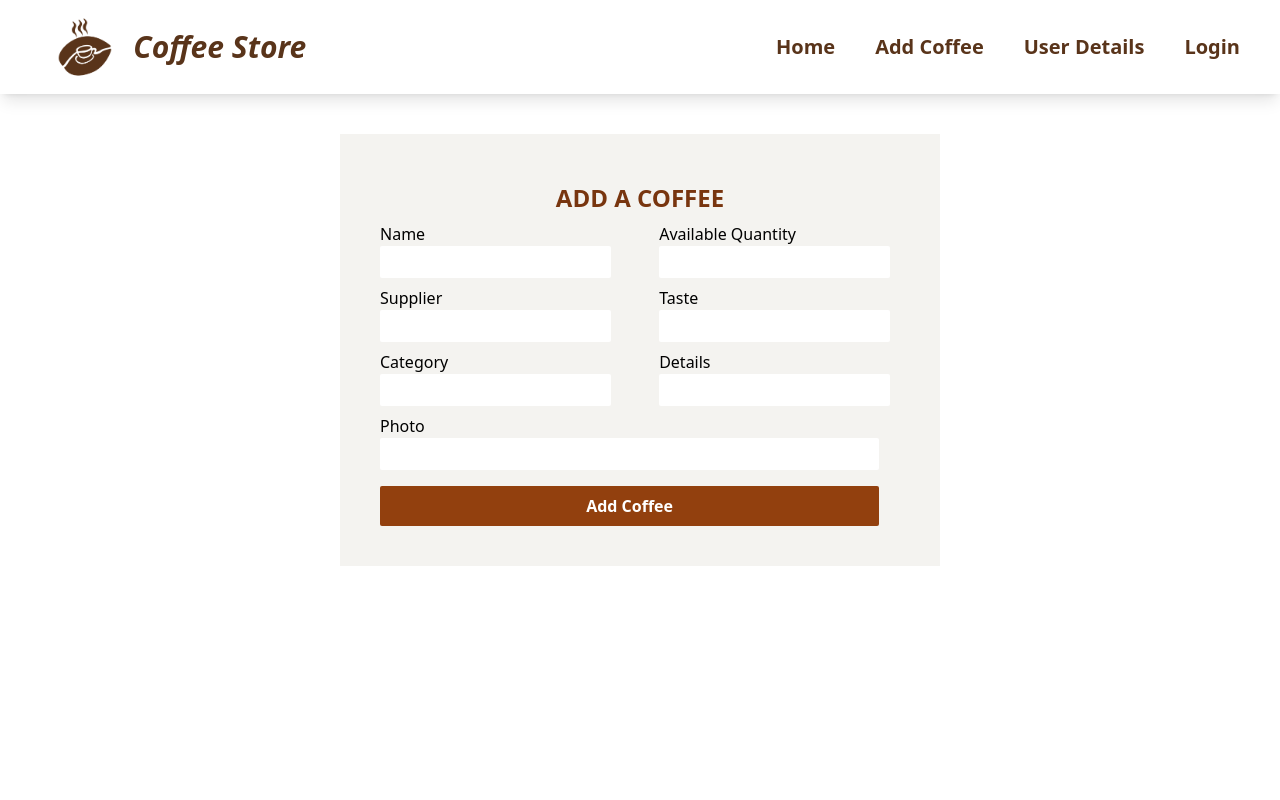
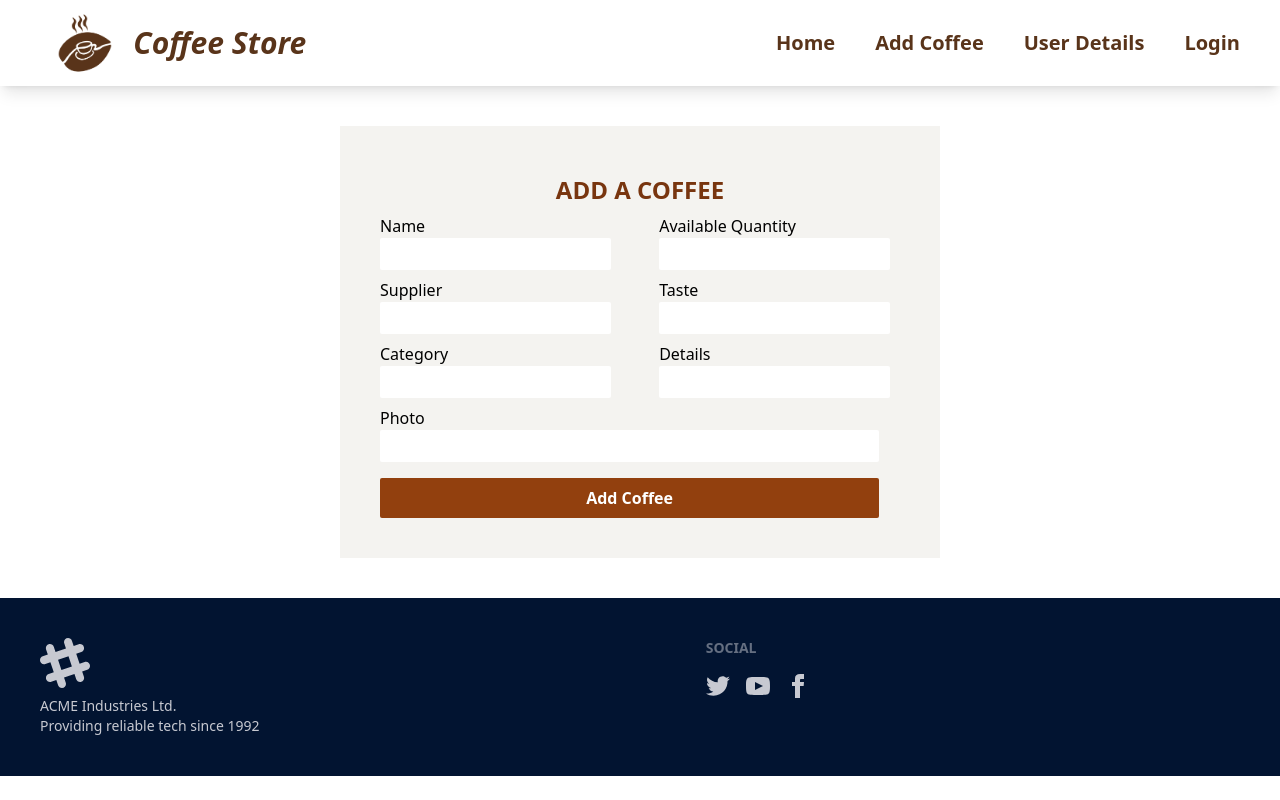
Before and after one commit to anupamahalder/coffee-store-client-side, a React (Vite) app: page /addcoffee in a window 1280 px wide. Built offline with nearby package versions, Linux system fonts and the light colour scheme; no server answers.

Commit message:
Added footer section to each pages

```diff
--- a/src/Layout/MainLayout.jsx
+++ b/src/Layout/MainLayout.jsx
@@ -1,11 +1,13 @@
 import { Outlet } from "react-router-dom";
 import Navbar from "../components/Header/Navbar";
+import Footer from "../components/Footer";
 
 const MainLayout = () => {
     return (
         <div>
             <Navbar></Navbar>
             <Outlet></Outlet>
+            <Footer></Footer>
         </div>
     );
 };
--- a/src/Pages/Login/Login.jsx
+++ b/src/Pages/Login/Login.jsx
@@ -30,7 +30,7 @@
             // steps 1. request to update from client side
             // 2. go to backend and take response
             // 3. backend will create an api to update to database and send resposne to client
-            fetch('https://coffee-store-server-side-4e2s3g6ma-anupama-halders-projects.vercel.app/user',{
+            fetch('http://localhost:5000/user',{
                 method: 'PATCH',
                 headers:{
                     'content-Type':'application/json'
--- a/src/Pages/Login/Register.jsx
+++ b/src/Pages/Login/Register.jsx
@@ -26,7 +26,7 @@
             const createdTime = res.user?.metadata?.creationTime;
             const user = {name, email, password, createdTime};
             // send user data to server
-            fetch('https://coffee-store-server-side-4e2s3g6ma-anupama-halders-projects.vercel.app/user',{
+            fetch('http://localhost:5000/user',{
                 method: 'POST',
                 headers:{
                     'content-Type': 'application/json'
--- a/src/Router/MyRoute.jsx
+++ b/src/Router/MyRoute.jsx
@@ -16,7 +16,7 @@
                 path: '/',
                 element: <Home></Home>,
                 // load data
-                loader: ()=>fetch('https://coffee-store-server-side-4e2s3g6ma-anupama-halders-projects.vercel.app/coffee')
+                loader: ()=>fetch('http://localhost:5000/coffee')
             },
             {
                 path: '/addcoffee',
@@ -26,7 +26,7 @@
                 path: '/updatecoffee/:id',
                 element: <UpdateCoffee></UpdateCoffee>,
                 // destructure params to get id from the url hit
-                loader: ({params})=>fetch(`https://coffee-store-server-side-4e2s3g6ma-anupama-halders-projects.vercel.app/coffee/${params.id}`)
+                loader: ({params})=>fetch(`http://localhost:5000/coffee/${params.id}`)
             },
             {
                 path: '/login',
@@ -35,7 +35,7 @@
             {
                 path: '/user',
                 element:<Users></Users>,
-                loader: ()=>fetch('https://coffee-store-server-side-4e2s3g6ma-anupama-halders-projects.vercel.app/user')
+                loader: ()=>fetch('http://localhost:5000/user')
             },
             {
                 path: '/register',
--- a/src/components/AddCoffee.jsx
+++ b/src/components/AddCoffee.jsx
@@ -16,7 +16,7 @@
         const coffeeData = {name, supplier, category, availableQuantity, taste, details, photo};
         console.log(coffeeData);
         // send data to server
-        fetch('https://coffee-store-server-side-4e2s3g6ma-anupama-halders-projects.vercel.app/coffee',{
+        fetch('http://localhost:5000/coffee',{
             method: 'POST',
             headers:{
                 'content-type':'application/json'
--- a/src/components/CoffeeCard/CoffeeCard.jsx
+++ b/src/components/CoffeeCard/CoffeeCard.jsx
@@ -21,7 +21,7 @@
           }).then((result) => {
             if (result.isConfirmed) {
                 console.log('Delete confirmed');
-                fetch(`https://coffee-store-server-side-4e2s3g6ma-anupama-halders-projects.vercel.app/coffee/${_id}`,{
+                fetch(`http://localhost:5000/coffee/${_id}`,{
                     method: 'DELETE'
                 })
                 .then(res => res.json())
--- /dev/null
+++ b/src/components/Footer.jsx
@@ -0,0 +1,21 @@
+
+const Footer = () => {
+    return (
+        <footer className="footer p-10 bg-neutral text-neutral-content">
+        <aside>
+            <svg width="50" height="50" viewBox="0 0 24 24" xmlns="http://www.w3.org/2000/svg" fillRule="evenodd" clipRule="evenodd" className="fill-current"><path d="M22.672 15.226l-2.432.811.841 2.515c.33 1.019-.209 2.127-1.23 2.456-1.15.325-2.148-.321-2.463-1.226l-.84-2.518-5.013 1.677.84 2.517c.391 1.203-.434 2.542-1.831 2.542-.88 0-1.601-.564-1.86-1.314l-.842-2.516-2.431.809c-1.135.328-2.145-.317-2.463-1.229-.329-1.018.211-2.127 1.231-2.456l2.432-.809-1.621-4.823-2.432.808c-1.355.384-2.558-.59-2.558-1.839 0-.817.509-1.582 1.327-1.846l2.433-.809-.842-2.515c-.33-1.02.211-2.129 1.232-2.458 1.02-.329 2.13.209 2.461 1.229l.842 2.515 5.011-1.677-.839-2.517c-.403-1.238.484-2.553 1.843-2.553.819 0 1.585.509 1.85 1.326l.841 2.517 2.431-.81c1.02-.33 2.131.211 2.461 1.229.332 1.018-.21 2.126-1.23 2.456l-2.433.809 1.622 4.823 2.433-.809c1.242-.401 2.557.484 2.557 1.838 0 .819-.51 1.583-1.328 1.847m-8.992-6.428l-5.01 1.675 1.619 4.828 5.011-1.674-1.62-4.829z"></path></svg>
+            <p>ACME Industries Ltd.<br/>Providing reliable tech since 1992</p>
+        </aside>
+        <nav>
+            <header className="footer-title">Social</header>
+            <div className="grid grid-flow-col gap-4">
+            <a><svg xmlns="http://www.w3.org/2000/svg" width="24" height="24" viewBox="0 0 24 24" className="fill-current"><path d="M24 4.557c-.883.392-1.832.656-2.828.775 1.017-.609 1.798-1.574 2.165-2.724-.951.564-2.005.974-3.127 1.195-.897-.957-2.178-1.555-3.594-1.555-3.179 0-5.515 2.966-4.797 6.045-4.091-.205-7.719-2.165-10.148-5.144-1.29 2.213-.669 5.108 1.523 6.574-.806-.026-1.566-.247-2.229-.616-.054 2.281 1.581 4.415 3.949 4.89-.693.188-1.452.232-2.224.084.626 1.956 2.444 3.379 4.6 3.419-2.07 1.623-4.678 2.348-7.29 2.04 2.179 1.397 4.768 2.212 7.548 2.212 9.142 0 14.307-7.721 13.995-14.646.962-.695 1.797-1.562 2.457-2.549z"></path></svg></a>
+            <a><svg xmlns="http://www.w3.org/2000/svg" width="24" height="24" viewBox="0 0 24 24" className="fill-current"><path d="M19.615 3.184c-3.604-.246-11.631-.245-15.23 0-3.897.266-4.356 2.62-4.385 8.816.029 6.185.484 8.549 4.385 8.816 3.6.245 11.626.246 15.23 0 3.897-.266 4.356-2.62 4.385-8.816-.029-6.185-.484-8.549-4.385-8.816zm-10.615 12.816v-8l8 3.993-8 4.007z"></path></svg></a>
+            <a><svg xmlns="http://www.w3.org/2000/svg" width="24" height="24" viewBox="0 0 24 24" className="fill-current"><path d="M9 8h-3v4h3v12h5v-12h3.642l.358-4h-4v-1.667c0-.955.192-1.333 1.115-1.333h2.885v-5h-3.808c-3.596 0-5.192 1.583-5.192 4.615v3.385z"></path></svg></a>
+            </div>
+        </nav>
+        </footer>
+    );
+};
+
+export default Footer;
--- a/src/components/Header/Navbar.jsx
+++ b/src/components/Header/Navbar.jsx
@@ -2,7 +2,7 @@
 
 const Navbar = () => {
     return (
-        <div className="py-3 px-10 shadow-lg flex justify-between items-center">
+        <div className="py-2 px-10 shadow-lg flex justify-between items-center">
             <div className="flex items-center ">
                 <img className="h-[70px]" src="./logo.png" alt="" />
                 <h1 className="text-3xl font-bold text-[#59341A] italic">Coffee Store</h1>
--- a/src/components/UpdateCoffee.jsx
+++ b/src/components/UpdateCoffee.jsx
@@ -21,7 +21,7 @@
         const updatedCoffeeData = {name, supplier, category, availableQuantity, taste, details, photo};
         console.log(updatedCoffeeData);
         // send data to server
-        fetch(`https://coffee-store-server-side-4e2s3g6ma-anupama-halders-projects.vercel.app/coffee/${_id}`,{
+        fetch(`http://localhost:5000/coffee/${_id}`,{
             method: 'PUT',
             headers:{
                 'content-type':'application/json'
--- a/src/components/Users/Users.jsx
+++ b/src/components/Users/Users.jsx
@@ -23,7 +23,7 @@
             // user is confirmed to delete
             if (result.isConfirmed) {
                 // send id to server and server will send response and delete from browser
-                fetch(`https://coffee-store-server-side-4e2s3g6ma-anupama-halders-projects.vercel.app/user/${id}`,{
+                fetch(`http://localhost:5000/user/${id}`,{
                     method: 'DELETE'
                 })
                 .then(res=> res.json())
```
